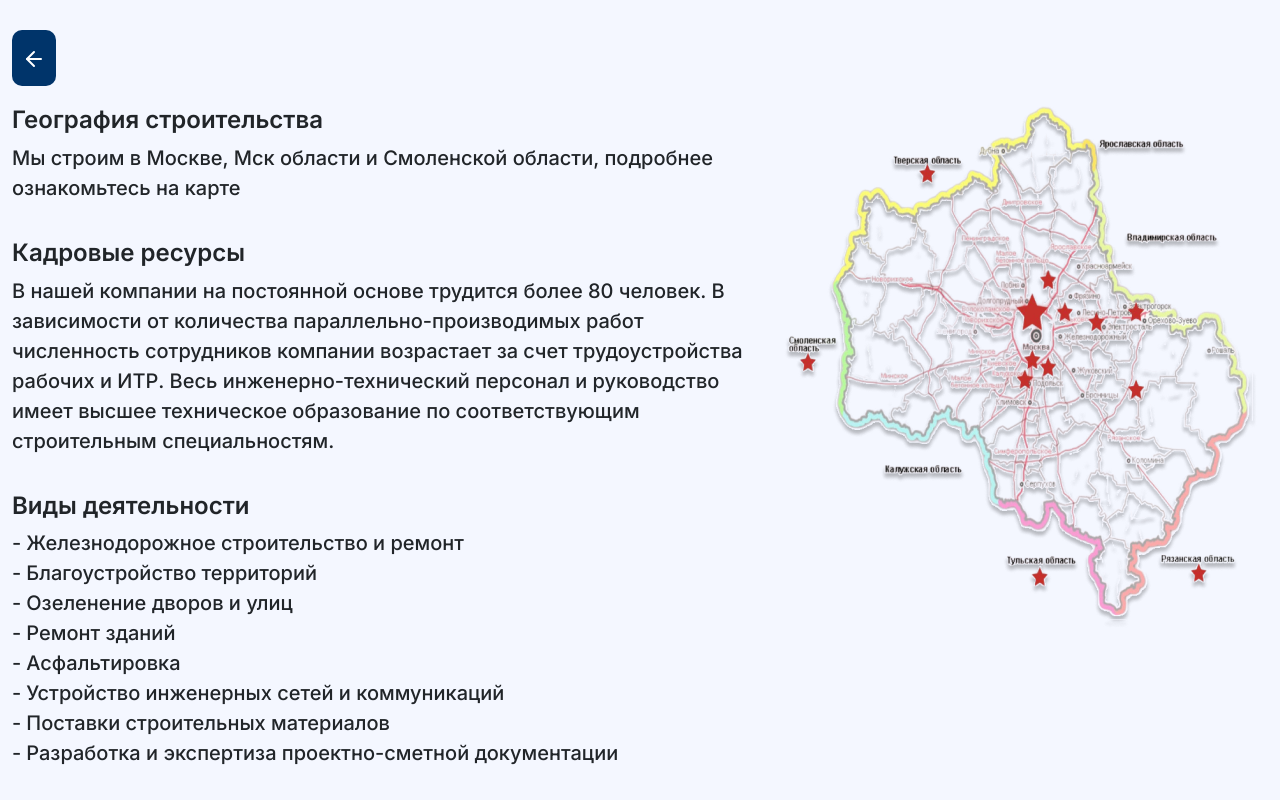
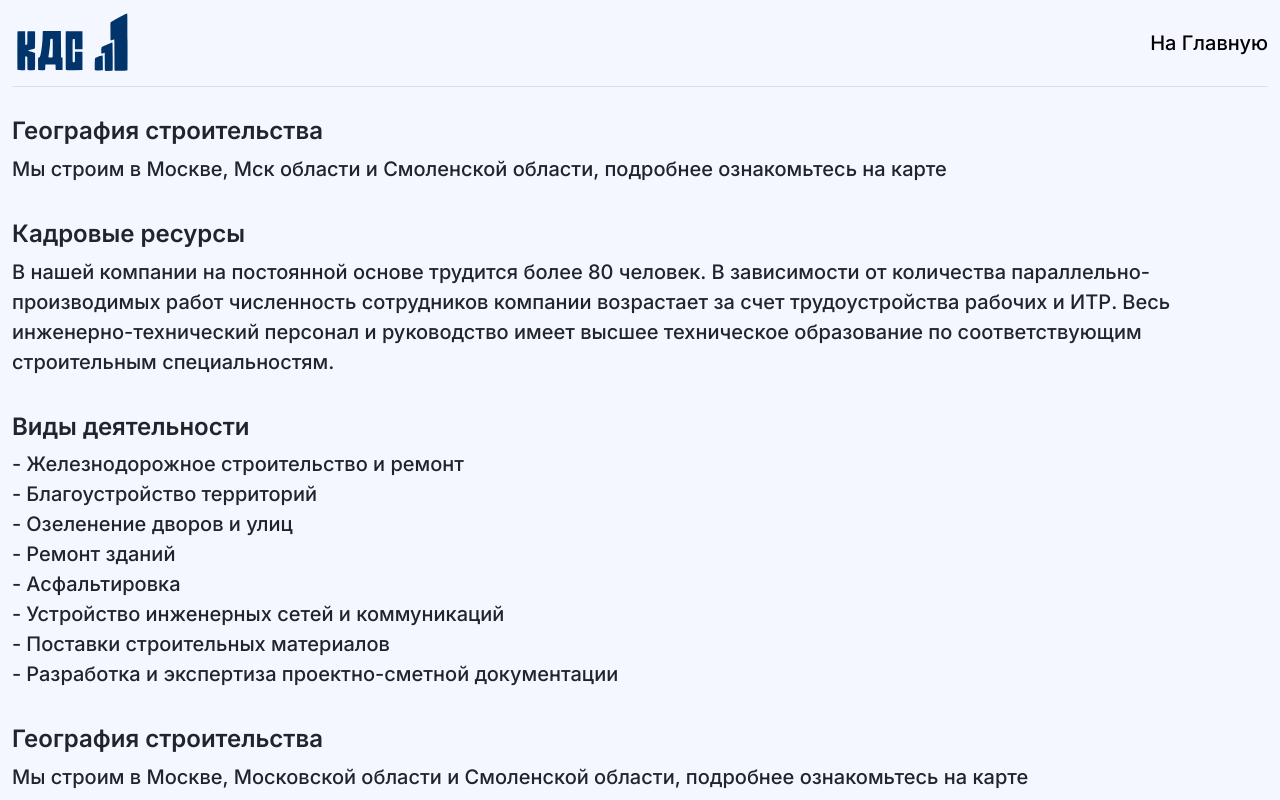
Before and after one commit to ultraevs/KDS-3, a React (Vite) app in the folder frontend/: page /moreDetails in a window 1280 px wide. Shown: the top 800 px of the page. Built offline with nearby package versions, Linux system fonts and the light colour scheme.

Commit message:
fix moreDetailsPage

```diff
--- /dev/null
+++ b/frontend/src/components/headerForDetails/HeaderForDetails.jsx
@@ -0,0 +1,24 @@
+import React from 'react'
+import styles from "./HeaderForDetails.module.css"
+import { Link } from 'react-router-dom'
+
+import superLogo from "../../img/SuperLogo.svg"
+
+const HeaderForDetails = () => {
+  return (
+    <div className='container'>
+        <div className={styles.header}>
+            <div>
+                <Link to="/"  className={styles.header_logo}><img src={superLogo} alt="logo" /></Link>
+            </div>
+            <div>
+                <Link to="/" className={styles.navbar_item}>На Главную</Link>
+                <Link to="/" className={styles.navbar_arrow}><svg xmlns="http://www.w3.org/2000/svg" width="24" height="24" viewBox="0 0 24 24" fill="none" stroke="currentColor" stroke-width="2" stroke-linecap="round" stroke-linejoin="round" class="lucide lucide-arrow-left"><path d="m12 19-7-7 7-7"/><path d="M19 12H5"/></svg></Link>
+            </div>
+
+        </div>
+    </div>
+  )
+}
+
+export default HeaderForDetails
--- /dev/null
+++ b/frontend/src/components/headerForDetails/HeaderForDetails.module.css
@@ -0,0 +1,35 @@
+.header {
+    padding: 0.625rem 0rem;
+    display: flex;
+    justify-content: space-between;
+    align-items: center;
+    border-bottom: solid 1px #DFDFDF;
+}
+
+.header_logo img {
+    width: 125px;
+    height: 66px;
+}
+
+.navbar_item {
+    color: black;
+    text-decoration: none;
+    font-size: 1.25rem;
+    font-weight: 500;
+    line-height: 1.625rem;
+}
+
+.navbar_arrow {
+    display: none;
+    color: black;
+}
+
+@media (max-width: 768px) {
+    .navbar_item {
+        display: none;
+    }
+
+    .navbar_arrow {
+        display: block;
+    }
+}
--- a/frontend/src/components/moreDetails/MoreDetails.jsx
+++ b/frontend/src/components/moreDetails/MoreDetails.jsx
@@ -1,16 +1,11 @@
-import React, { useState, useEffect } from 'react'
+import React, { useState } from 'react'
 import styles from "./MoreDetails.module.css"
 
 import classNames from 'classnames'
 
-import { Link } from 'react-router-dom'
-
 import Map from "../../img/Map.png"
 
 const MoreDetails = () => {
-  useEffect(() => {
-    window.scrollTo({ top: 0, behavior: 'smooth' });
-  }, []);
 
   const [showAlert, setShowAlert] = useState(false);
 
@@ -21,7 +16,6 @@ const MoreDetails = () => {
   return (
     <>
     <div className={ classNames(styles.moreDetails, "container")}>
-      <Link to="/"><button className='button'><svg xmlns="http://www.w3.org/2000/svg" width="24" height="24" viewBox="0 0 24 24" fill="none" stroke="currentColor" stroke-width="2" stroke-linecap="round" stroke-linejoin="round" class="lucide lucide-arrow-left"><path d="m12 19-7-7 7-7"/><path d="M19 12H5"/></svg></button></Link>
       <div className={styles.moreDetails_info}>
         <div className={styles.moreDetails_info_left}>
 
--- a/frontend/src/components/moreDetails/MoreDetails.module.css
+++ b/frontend/src/components/moreDetails/MoreDetails.module.css
@@ -15,7 +15,7 @@
 }
 
 .moreDetails_info_left {
-    width: 750px;
+    max-width: 750px;
     display: flex;
     flex-direction: column;
     gap: 20px;
@@ -75,8 +75,19 @@
 }
 
 
-@media (max-width: 768px) {
+@media (max-width: 1300px) {
     .map img{
         display: none;
     }
+
+    .moreDetails_info_left {
+        max-width: 100%;
+    }
+
+    .item_downland {
+        max-width: 100%;
+        flex-direction: column;
+        align-items: normal;
+        gap: 10px;
+    }
 }
--- a/frontend/src/pages/moreDetailsPage/MoreDetailsPage.jsx
+++ b/frontend/src/pages/moreDetailsPage/MoreDetailsPage.jsx
@@ -1,12 +1,18 @@
-import React from 'react'
+import React, { useState, useEffect } from 'react'
 import styles from "./MoreDetailsPage.module.css"
 
 import MoreDetails from '../../components/moreDetails/MoreDetails'
+import HeaderForDetails from '../../components/headerForDetails/HeaderForDetails'
 
 const MoreDetailsPage = () => {
+  useEffect(() => {
+    window.scrollTo({ top: 0, behavior: 'smooth' });
+  }, []);
   return (
-
-    <div id='moreDetails'><MoreDetails /></div>
+    <div id='moreDetails'>
+      <HeaderForDetails />
+      <MoreDetails />
+    </div>
   )
 }
 
```
